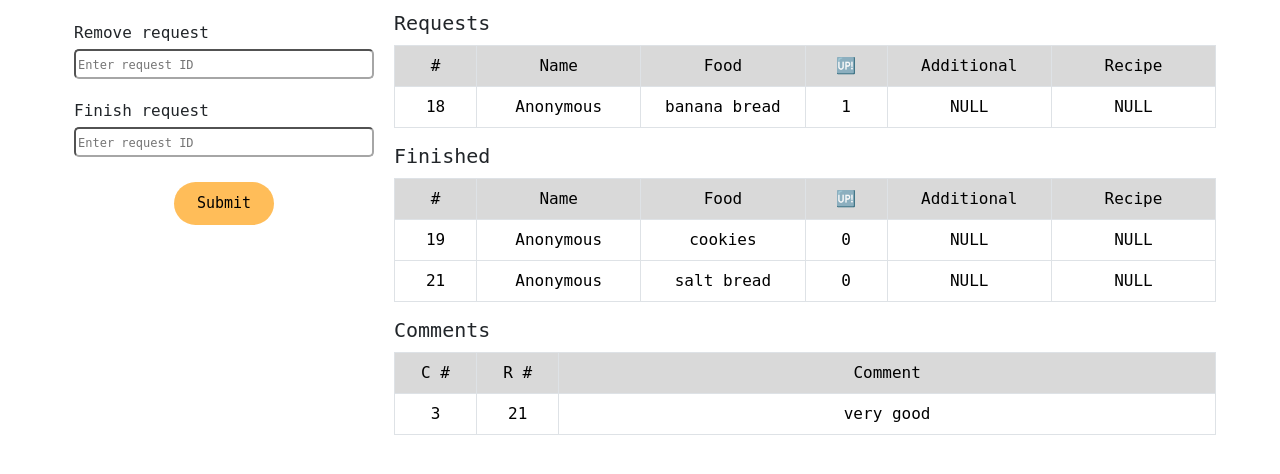
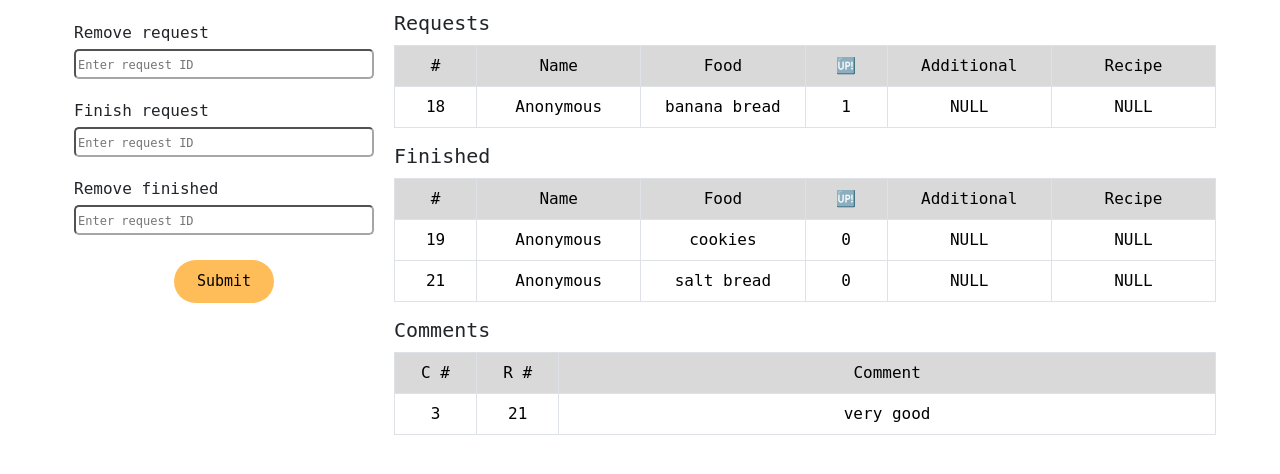
Before and after one commit to randomcherry/pikafood, a Flask app: page /editRequests in a window 1280 px wide. Shown: the part 60-534 px from the top of the page. Run offline with Flask 3, Linux system fonts and the light colour scheme.

Commit message:
Tue, Dec 30, 2026, 2:37 PM +00:00

```diff
--- a/project/app.py
+++ b/project/app.py
@@ -127,6 +127,7 @@
     if request.method == "POST":
         removeRequest = request.form.get("removeRequest")
         finishRequest = request.form.get("finishRequest")
+        removeFinished = request.form.get("removeFinished")
         if removeRequest:
             conn.execute(text("DELETE FROM requests WHERE id=:id"), {"id": removeRequest})
             conn.commit()
@@ -139,6 +140,9 @@
                 )
                 conn.execute(text("DELETE FROM requests WHERE id=:id"), {"id": finishRequest})
                 conn.commit()
+        if removeFinished:
+            conn.execute(text("DELETE FROM finished WHERE requestID=:id"), {"id": removeFinished})
+            conn.commit()
         return redirect("/editRequests")
     elif request.method == "GET":
         requests = conn.execute(text("SELECT id, name, food, upvotes, anonymous, additional, recipe FROM requests")).mappings().all()
--- a/project/templates/editRequests.html
+++ b/project/templates/editRequests.html
@@ -25,6 +25,10 @@
                     <div class="submitDetail" style="margin-top: 20px;">
                         <p class="inputText">Finish request</p>
                         <input name="finishRequest" type="number" placeholder="Enter request ID">
+                    </div>
+                    <div class="submitDetail" style="margin-top: 20px;">
+                        <p class="inputText">Remove finished</p>
+                        <input name="removeFinished" type="number" placeholder="Enter request ID">
                     </div>
                     <div style="display: flex; justify-content: center;">
                         <button style="font-weight: normal; width: 100px; border-radius: 50px; margin-top: 15px; font-size: 15px;" type="submit">Submit</button>
```
Also changed, not shown: project/project.db.
